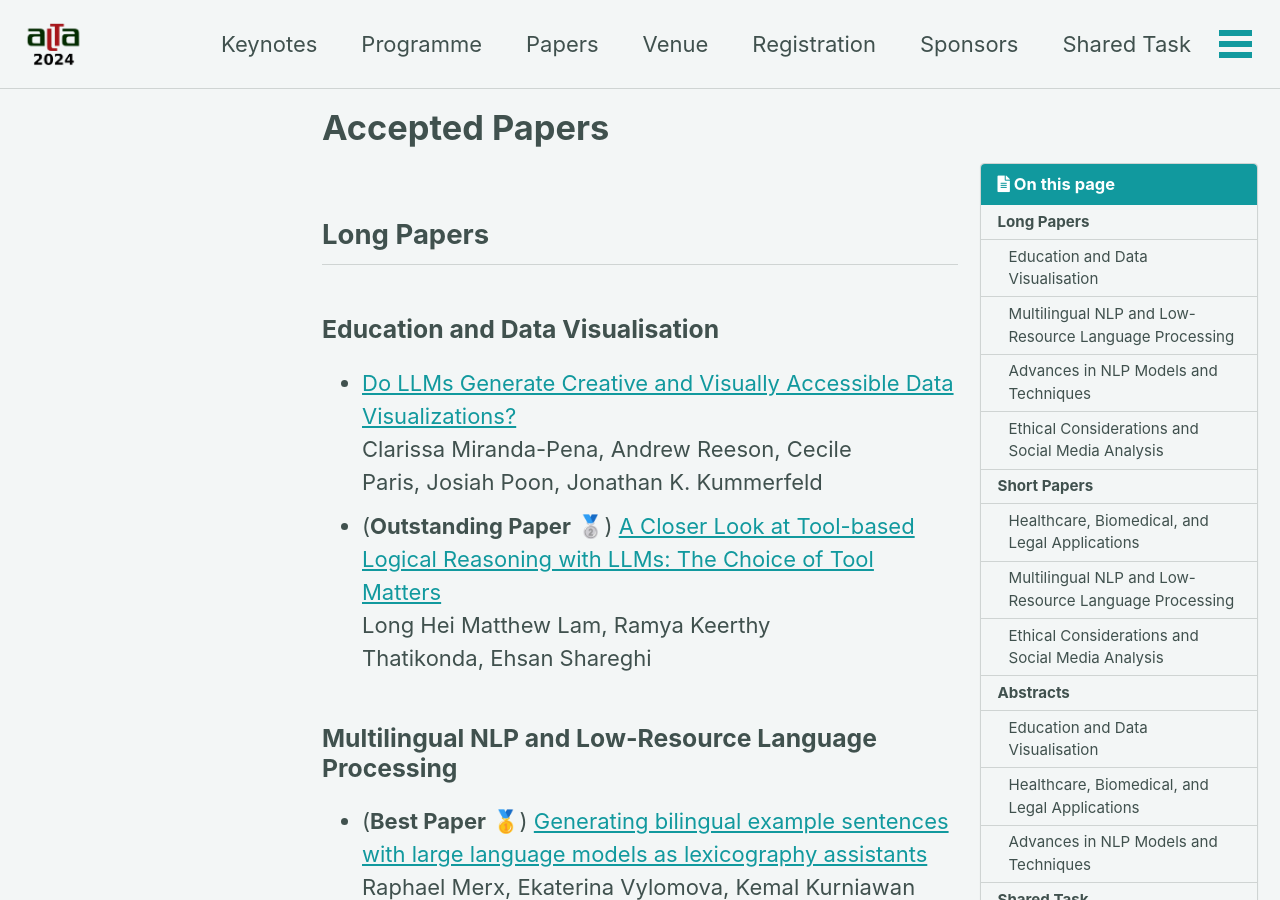
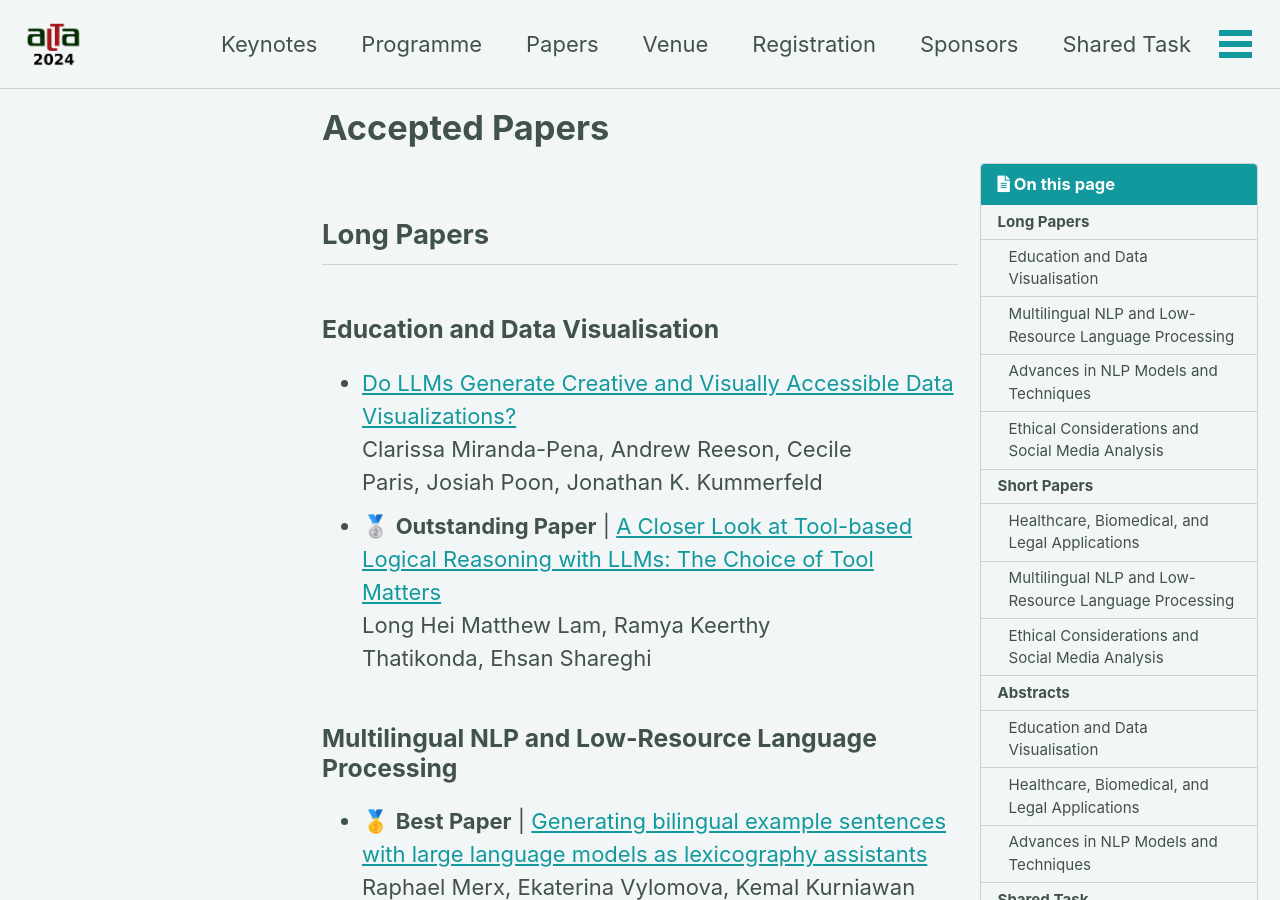
Before and after one commit to jkkummerfeld/alta2025, a Jekyll site: the page built from _pages/papers.md, in a window 1280 px wide and 900 px high. Built offline with Jekyll 4.4.1, drawn with Linux system fonts in a browser that asks for light colours; cached includes are drawn as plain includes.

Commit message:
Minor update of layout

```diff
--- a/_pages/papers.md
+++ b/_pages/papers.md
@@ -11,11 +11,11 @@ toc: true
 ### Education and Data Visualisation
 - [Do LLMs Generate Creative and Visually Accessible Data Visualizations?](/assets/papers/13.pdf)
 Clarissa Miranda-Pena, Andrew Reeson, Cecile Paris, Josiah Poon, Jonathan K. Kummerfeld
-- (**Outstanding Paper** &#x1f948;) [A Closer Look at Tool-based Logical Reasoning with LLMs: The Choice of Tool Matters](/assets/papers/16.pdf)
+- &#x1f948; **Outstanding Paper** | [A Closer Look at Tool-based Logical Reasoning with LLMs: The Choice of Tool Matters](/assets/papers/16.pdf)
 Long Hei Matthew Lam, Ramya Keerthy Thatikonda, Ehsan Shareghi
 
 ### Multilingual NLP and Low-Resource Language Processing
-- (**Best Paper** &#x1f947;) [Generating bilingual example sentences with large language models as lexicography assistants](/assets/papers/27.pdf)
+- &#x1f947; **Best Paper** | [Generating bilingual example sentences with large language models as lexicography assistants](/assets/papers/27.pdf)
 Raphael Merx, Ekaterina Vylomova, Kemal Kurniawan
 
 ### Advances in NLP Models and Techniques
```
